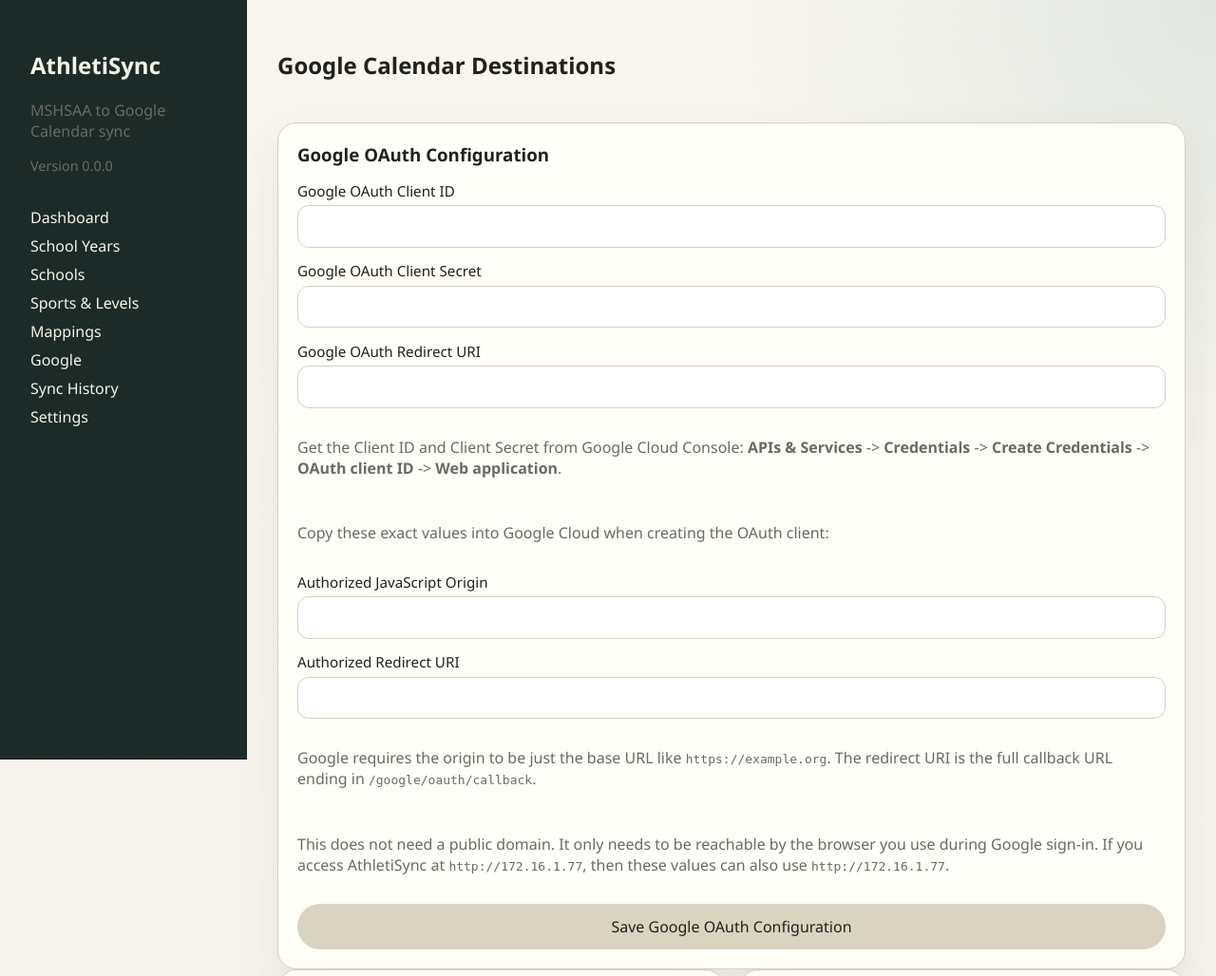
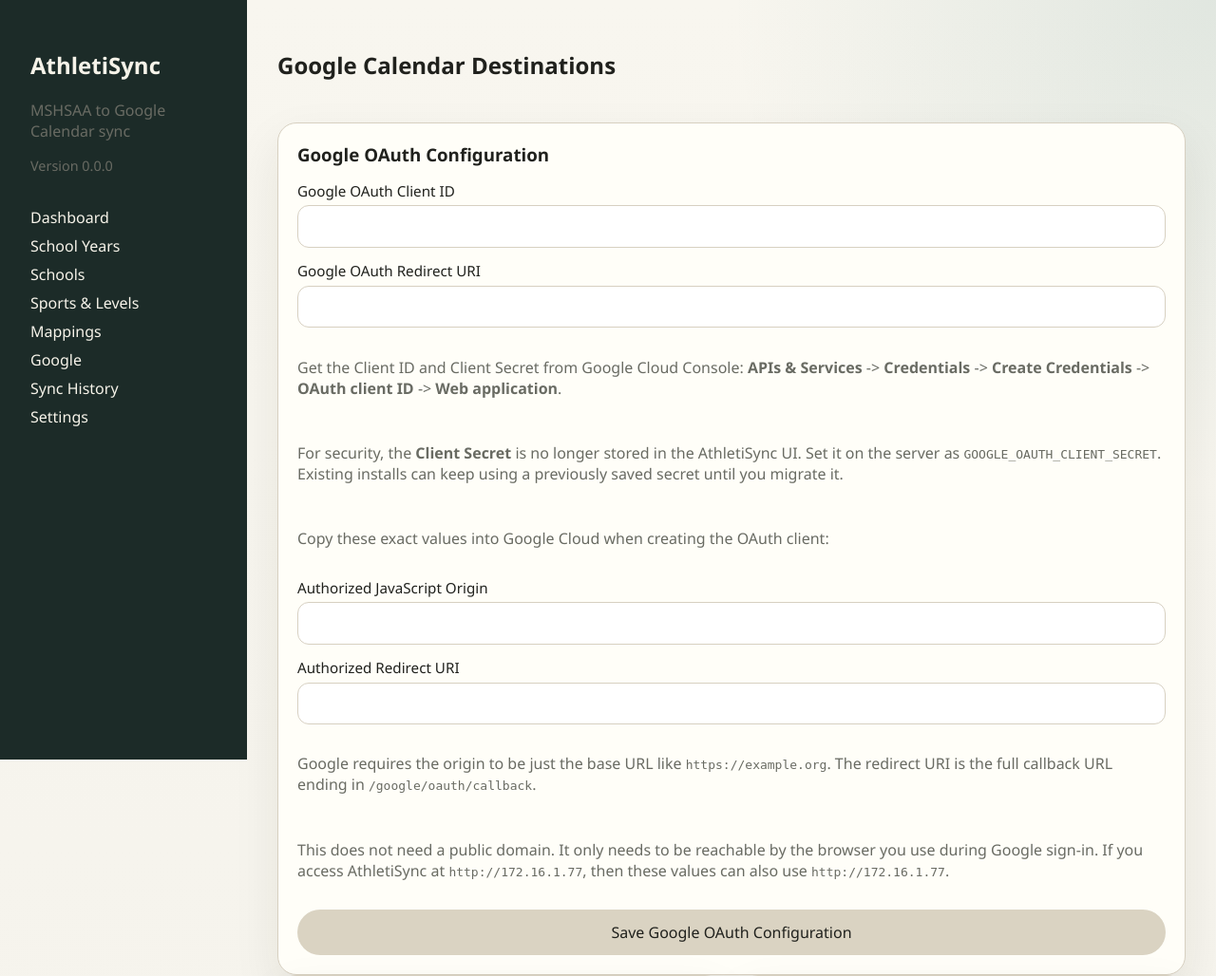
Before and after one commit to manderson20/athletisync, a FastAPI app: template app/templates/google/index.html in a window 1280 px wide. Shown: the top 1028 px of the page at 95% size. Run offline with FastAPI, Linux system fonts and the light colour scheme; the template is opened without the code that fills it, so the values that code supplies are empty; parts of the project's set-up code (start-up, migrations or seed data) failed here and were passed over; some libraries are stand-ins or nearby versions.

Commit message:
Harden Google OAuth secret handling

```diff
--- a/app/routes/google.py
+++ b/app/routes/google.py
@@ -52,7 +52,7 @@ def get_google_app_settings(db: Session) -> AppSetting:
 def google_oauth_ready(app_settings: AppSetting, request: Request) -> bool:
     settings = request.app.state.settings
     client_id = app_settings.google_oauth_client_id or settings.google_oauth_client_id
-    client_secret = app_settings.google_oauth_client_secret or settings.google_oauth_client_secret
+    client_secret = settings.google_oauth_client_secret or app_settings.google_oauth_client_secret
     return bool(client_id and client_secret)
 
 
@@ -82,7 +82,6 @@ def google_page(request: Request, db: Session = Depends(get_db), _user=Depends(r
 def save_google_oauth_config(
     request: Request,
     google_oauth_client_id: str = Form(default=""),
-    google_oauth_client_secret: str = Form(default=""),
     google_oauth_redirect_uri: str = Form(default=""),
     csrf_token: str = Form(...),
     db: Session = Depends(get_db),
@@ -94,7 +93,6 @@ def save_google_oauth_config(
         settings = AppSetting()
         db.add(settings)
     settings.google_oauth_client_id = (google_oauth_client_id or "").strip() or None
-    settings.google_oauth_client_secret = (google_oauth_client_secret or "").strip() or None
     settings.google_oauth_redirect_uri = (google_oauth_redirect_uri or "").strip() or None
     db.commit()
     set_google_banner(request, "success", "Saved Google OAuth configuration.")
--- a/app/services/google_calendar.py
+++ b/app/services/google_calendar.py
@@ -61,8 +61,8 @@ class GoogleCalendarGateway:
 
     def _oauth_client_secret(self) -> str | None:
         return (
-            (self.app_settings.google_oauth_client_secret if self.app_settings else None)
-            or self.settings.google_oauth_client_secret
+            self.settings.google_oauth_client_secret
+            or (self.app_settings.google_oauth_client_secret if self.app_settings else None)
         )
 
     def _build_service(self):
--- a/app/templates/google/index.html
+++ b/app/templates/google/index.html
@@ -14,9 +14,9 @@
   <form method="post" action="/google/oauth/config" class="stack">
     <input type="hidden" name="csrf_token" value="{{ csrf_token }}">
     <label>Google OAuth Client ID <input name="google_oauth_client_id" value="{{ google_settings.google_oauth_client_id or '' }}"></label>
-    <label>Google OAuth Client Secret <input name="google_oauth_client_secret" value="{{ google_settings.google_oauth_client_secret or '' }}"></label>
     <label>Google OAuth Redirect URI <input name="google_oauth_redirect_uri" value="{{ google_settings.google_oauth_redirect_uri or google_oauth_redirect_uri }}"></label>
     <p class="muted">Get the Client ID and Client Secret from Google Cloud Console: <strong>APIs &amp; Services</strong> -> <strong>Credentials</strong> -> <strong>Create Credentials</strong> -> <strong>OAuth client ID</strong> -> <strong>Web application</strong>.</p>
+    <p class="muted">For security, the <strong>Client Secret</strong> is no longer stored in the AthletiSync UI. Set it on the server as <code>GOOGLE_OAUTH_CLIENT_SECRET</code>. Existing installs can keep using a previously saved secret until you migrate it.</p>
     <p class="muted">Copy these exact values into Google Cloud when creating the OAuth client:</p>
     <label>Authorized JavaScript Origin <input value="{{ google_oauth_origin or '' }}" readonly></label>
     <label>Authorized Redirect URI <input value="{{ google_oauth_redirect_uri }}" readonly></label>
@@ -45,7 +45,7 @@
             <li>Under <strong>Authorized JavaScript origins</strong>, add <code>{{ google_oauth_origin or "your server base URL" }}</code>.</li>
             <li>Under <strong>Authorized redirect URIs</strong>, add <code>{{ google_oauth_redirect_uri }}</code>.</li>
             <li>After Google creates the OAuth client, copy the <strong>Client ID</strong> into <strong>Google OAuth Client ID</strong> on this page.</li>
-            <li>Copy the <strong>Client secret</strong> into <strong>Google OAuth Client Secret</strong> on this page.</li>
+            <li>On the AthletiSync server, set the environment variable <code>GOOGLE_OAUTH_CLIENT_SECRET</code> to the Google <strong>Client secret</strong>.</li>
             <li>Copy <code>{{ google_oauth_redirect_uri }}</code> into <strong>Google OAuth Redirect URI</strong> on this page if it is not already correct.</li>
             <li>Click <strong>Save Google OAuth Configuration</strong>.</li>
             <li>In the form below, enter a connection name such as <code>District Calendar Manager</code>.</li>
```
Also changed, not shown: tests/test_app.py (+25 -2 lines), 2 other files.
